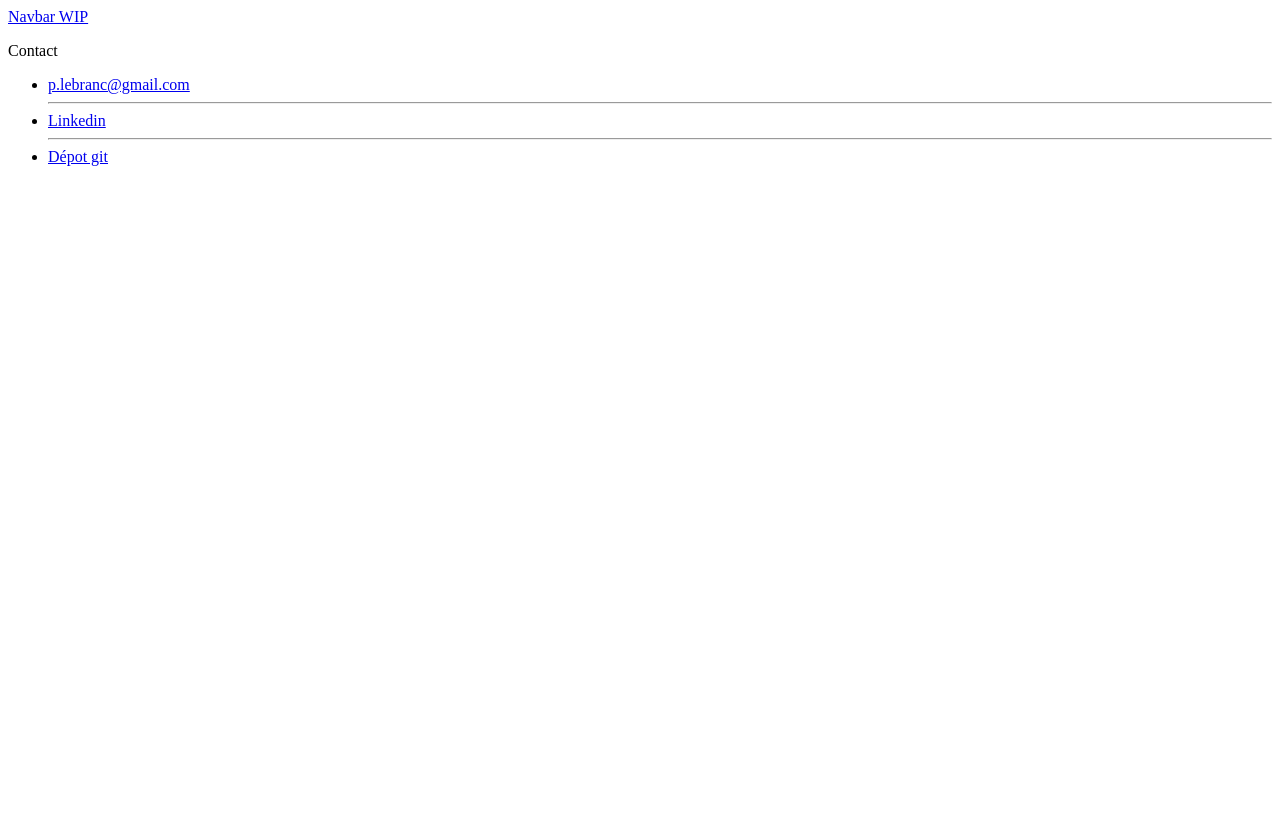
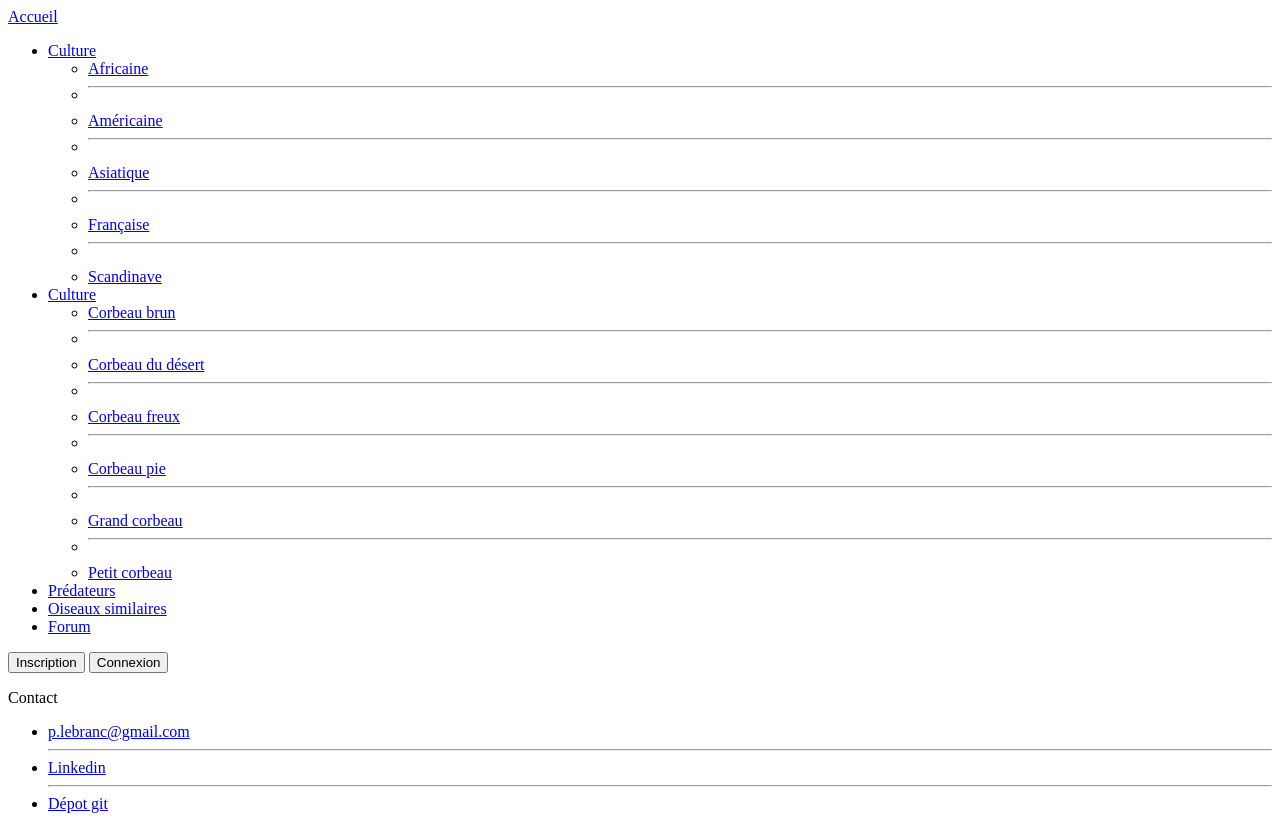
Before and after one commit to Paul-Lebranchu/siteCorbeau, a Symfony app: template projetCorbeau/templates/base.html.twig in a window 1280 px wide. Before the commit the page ends 166 px from the top, so only its background shows below. Run offline with Twig, Linux system fonts and the light colour scheme; the template is opened without the code that fills it, so the values that code supplies are empty; some libraries are stand-ins or nearby versions.

Commit message:
style: mise à jour du style des pages et ajout du menu avec lien invalide pour le moment

```diff
--- a/projetCorbeau/assets/styles/custom.scss
+++ b/projetCorbeau/assets/styles/custom.scss
@@ -3,3 +3,5 @@ $secondary:     #787878;
 $success:       #060f44;
 $info:          #333647;
 $light:         #626db1;
+$background :	#e0e0e0;
+$blank:			#fff;
--- a/projetCorbeau/templates/base.html.twig
+++ b/projetCorbeau/templates/base.html.twig
@@ -17,7 +17,7 @@
     <body>
 		{% include 'menu.html.twig' %}
 		<main>
-			<div class="py-5 text-center mt-5">
+			<div class=" py-5 text-center mt-5">
 				{% block body %}{% endblock %}
 			</div>
 		</main>
--- a/projetCorbeau/templates/menu.html.twig
+++ b/projetCorbeau/templates/menu.html.twig
@@ -1,3 +1,78 @@
-<nav class="navbar navbar-expand-lg navbar-secondary bg-primary">
-	<a class="navbar-brand text-secondary" href="#">Navbar WIP </a>
+<nav class="navbar fixed-top navbar-expand-lg navbar-dark bg-dark">
+	<a class="navbar-brand" href="/">Accueil </a>
+
+	<div class="collapse navbar-collapse container-fluid">
+		<ul class="navbar-nav mr-auto">
+			<li class="nav-item dropdown" >
+				<a class="nav-link dropdown-toggle" href="#" id="navbarDropdown" role="button" data-bs-toggle="dropdown" aria-expanded="false">
+					Culture
+				</a>
+				<ul class="dropdown-menu" aria-labelledby="navbarDropdown">
+					<li>
+						<a class="dropdown-item" href="/culture/africaine">Africaine</a>
+					</li>
+					<li><hr class="dropdown-divider"></li>
+					<li>
+						<a class="dropdown-item" href="/culture/americaine">Américaine</a>
+					</li>
+					<li><hr class="dropdown-divider"></li>
+					<li>
+						<a class="dropdown-item" href="/culture/asiatique">Asiatique</a>
+					</li>
+					<li><hr class="dropdown-divider"></li>
+					<li>
+						<a class="dropdown-item" href="/culture/française">Française</a>
+					</li>
+					<li><hr class="dropdown-divider"></li>
+					<li>
+						<a class="dropdown-item" href="/culture/scandinave">Scandinave</a>
+					</li>
+				</ul>
+			</li>
+			<li class="nav-item dropdown" >
+				<a class="nav-link dropdown-toggle" href="#" id="navbarDropdown" role="button" data-bs-toggle="dropdown" aria-expanded="false">
+					Culture
+				</a>
+				<ul class="dropdown-menu" aria-labelledby="navbarDropdown">
+					<li>
+						<a class="dropdown-item" href="/corbeau/brun">Corbeau brun</a>
+					</li>
+					<li><hr class="dropdown-divider"></li>
+					<li>
+						<a class="dropdown-item" href="/corbeau/desert">Corbeau du désert</a>
+					</li>
+					<li><hr class="dropdown-divider"></li>
+					<li>
+						<a class="dropdown-item" href="/corbeau/freux">Corbeau freux</a>
+					</li>
+					<li><hr class="dropdown-divider"></li>
+					<li>
+						<a class="dropdown-item" href="/corbeau/pie">Corbeau pie</a>
+					</li>
+					<li><hr class="dropdown-divider"></li>
+					<li>
+						<a class="dropdown-item" href="/corbeau/grand">Grand corbeau</a>
+					</li>
+					<li><hr class="dropdown-divider"></li>
+					<li>
+						<a class="dropdown-item" href="/corbeau/petit">Petit corbeau</a>
+					</li>
+				</ul>
+			</li>
+      		<li class="nav-item">
+				<a class="nav-link" href="/predateur">Prédateurs </a>
+			</li>
+			<li class="nav-item">
+				<a class="nav-link" href="/similaire">Oiseaux similaires </a>
+			</li>
+			<li>
+				<a class="nav-link" href="/forum">Forum </a>
+			</li>
+		</ul>
+
+		<form class="d-flex">
+			<button class="btn btn-outline-light" onclick="window.location.href = '/inscription';">Inscription </button>
+			<button class="btn btn-outline-light" onclick="window.location.href = '/inscription';">Connexion</button>
+		</form>
+	</div>
  </nav>
```
Also changed, not shown: projetCorbeau/assets/styles/app.scss (+8 -8 lines).
